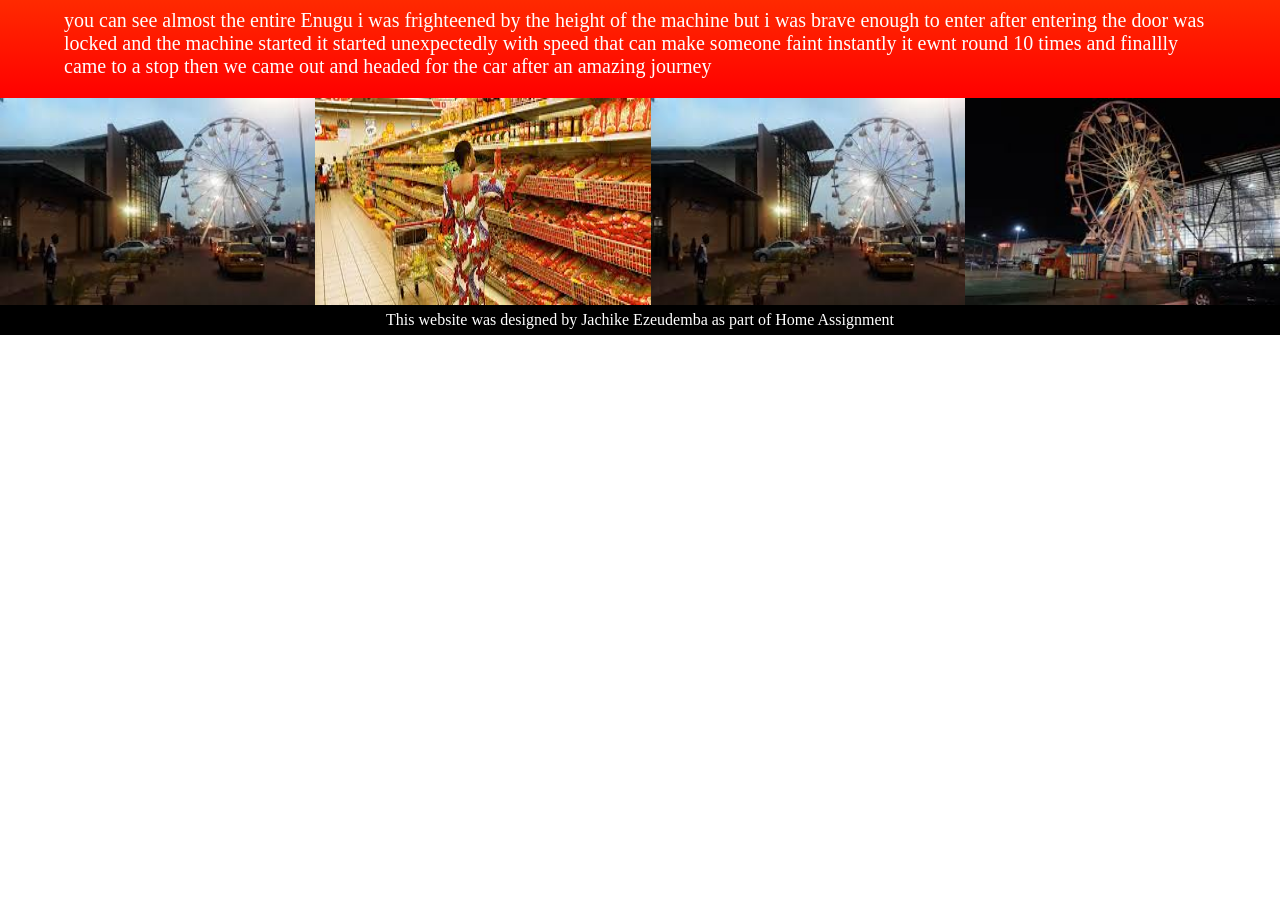
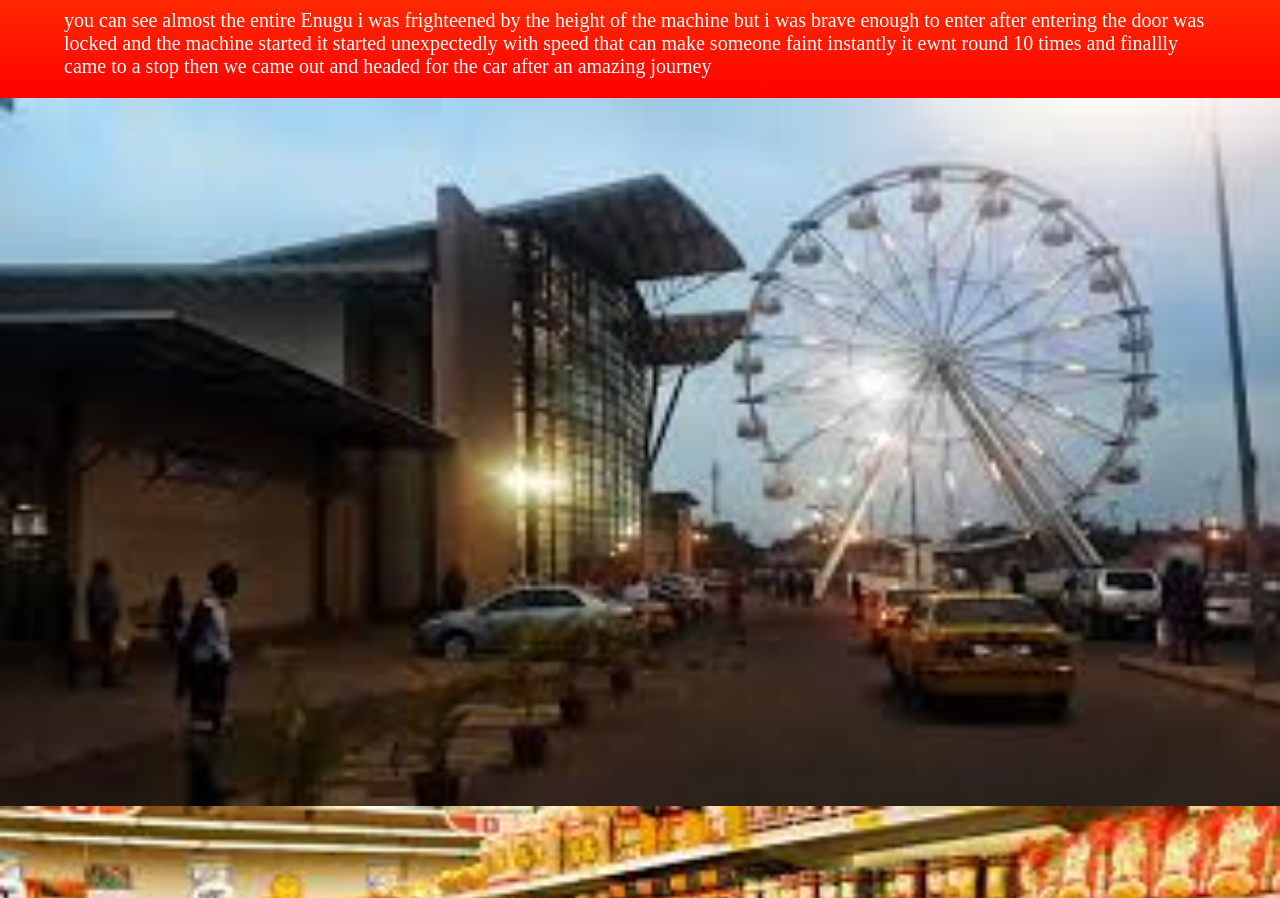
Before and after one commit to Concaty/Shoprite, a plain HTML site: page index.html in a window 1280 px wide. Shown: the part 1022-1920 px from the top of the page. Before the commit the page ends 1357 px from the top, so only its background shows below. Drawn offline with Linux system fonts and the light colour scheme.

Commit message:
Corrections in html and css
Added flex-wrap on the images

```diff
--- a/Style.css
+++ b/Style.css
@@ -28,6 +28,8 @@ h2{
 }
 .images{
 	display: flex;
+	width: 100%;
+	flex-wrap: wrap;
 }
 .picture{
 	width: 100%;
--- a/index.html
+++ b/index.html
@@ -10,7 +10,7 @@
 			<h2>My First Visit to Shoprite</h2><hr>
 		</header>
 		<section>
-			<img src="/Shoprite5.jpg" alt="shoprite images" class="wallpaper">
+			<img src="Shoprite5.jpg" alt="shoprite images" class="wallpaper">
 		</section>
 		<div class="description">
 			<p>The first time that i visited shoprite was a long time ago i was only 6 years when i entered shoprite(game store) i saw many items that were stacked up in shelfs i was amazed with the beauty of the store that i never wanted to leave, on that day we bought a lot of goods and we left that section of shoprite i thought that was the end of me seeing this amazing place but instead of going to the car we went another wary which i found out that we were heading to the main shoprite itself the room was well ventilated, conditioned and well lighted the room was cool like a freezer and the items were too much i lost count of how many they are and i wondered how these shelfs could carry so much weight.</p>
@@ -19,7 +19,7 @@
 			<p>you can see almost the entire Enugu i was frighteened by the height of the machine but i was brave enough to enter after entering the door was locked and the machine started it started unexpectedly with speed that can make someone faint instantly it ewnt round 10 times and finallly came to a stop then we came out and headed for the car after an amazing journey</p>
 		</div>
 		<div class="images">
-			<img src="/Shoprite.jpg" class="picture"><img src="/Shoprite3.jpg" class="picture"><img src="/Shoprite.jpg" class="picture"><img src="/Shoprite2.jpg" class="picture">
+			<img src="Shoprite.jpg" class="picture"><img src="Shoprite3.jpg" class="picture"><img src="Shoprite.jpg" class="picture"><img src="Shoprite2.jpg" class="picture">
 		</div>
 		<footer>
 			<p>This website was designed by Jachike Ezeudemba as part of Home Assignment</p>
```
